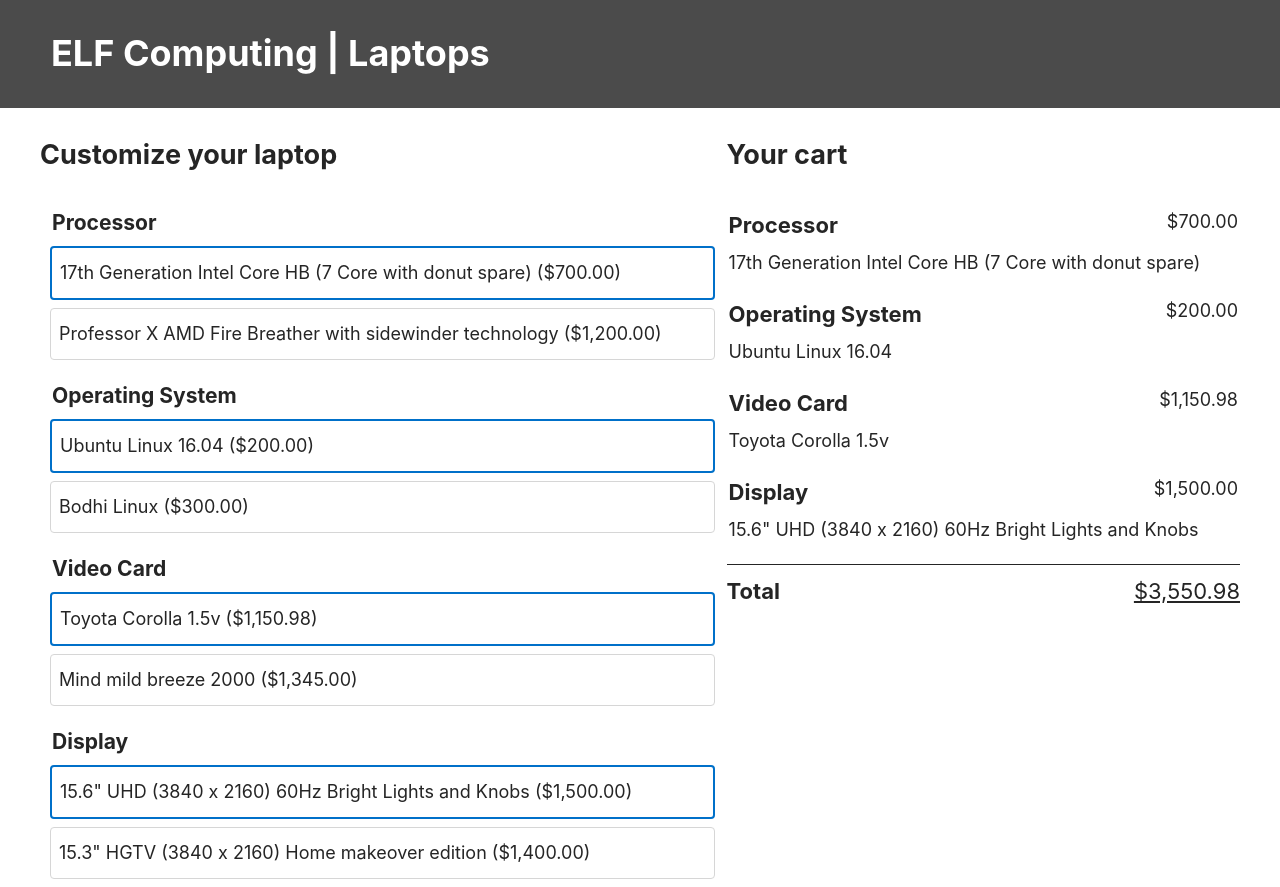
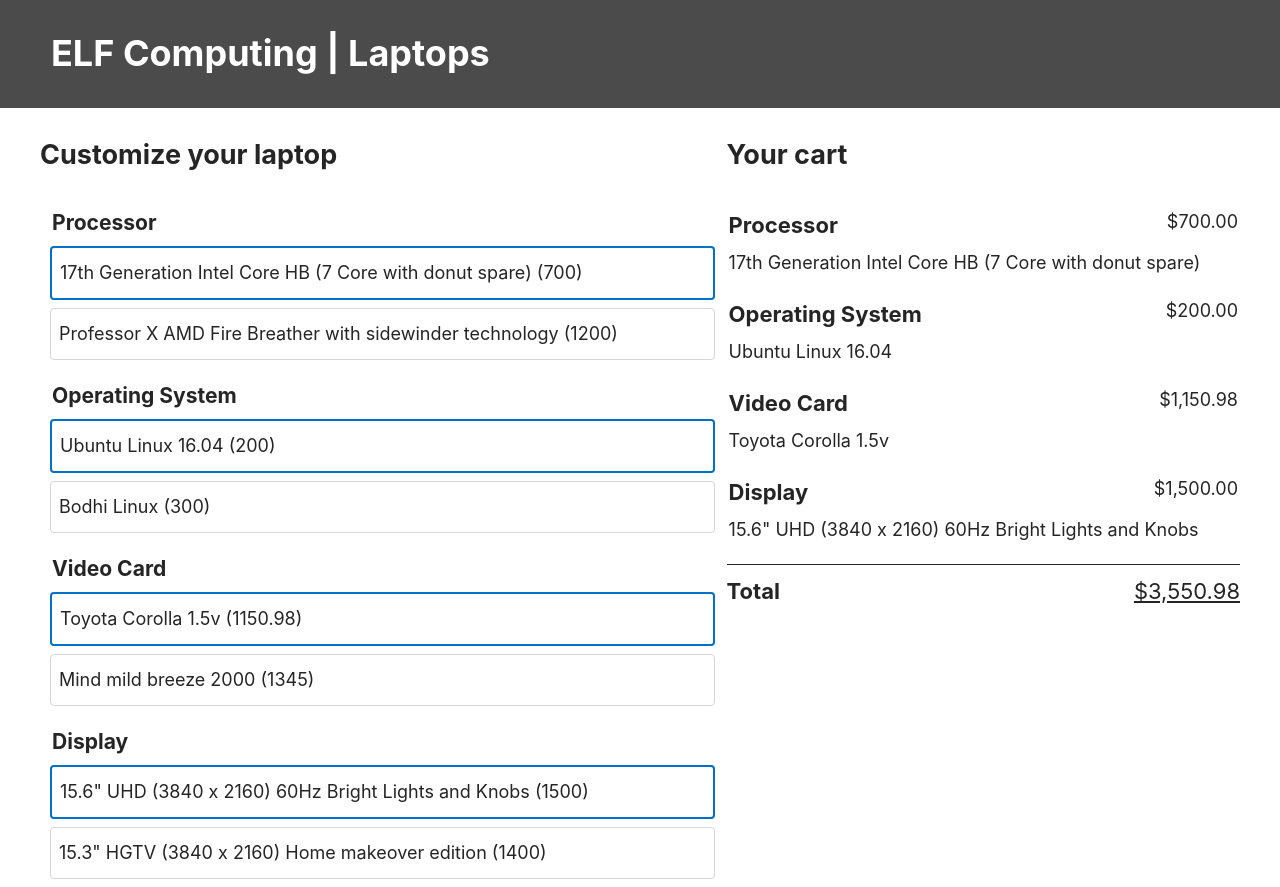
Before and after one commit to sallygaller/laptop-customizer, a React (Create React App) app: page / in a window 1280 px wide. Built offline with nearby package versions, Linux system fonts and the light colour scheme.

Commit message:
added Feature component

```diff
--- /dev/null
+++ b/src/Feature.js
@@ -0,0 +1,42 @@
+import React, { Component } from 'react';
+import slugify from 'slugify';
+import './App.css';
+
+class Feature extends Component {
+    render() {
+        console.log(this.props.options)
+        const featureHash = this.props.options + '-' + this.props.idx;
+        const options = this.props.options.map(item => {
+            console.log(item)
+            const itemHash = slugify(JSON.stringify(item));
+            return (
+
+                <div key={itemHash} className="feature__item">
+                    <input
+                        type="radio"
+                        id={itemHash}
+                        value={item}
+                        className="feature__option"
+                        name={itemHash}
+                        checked={item.name === this.props.selected[this.props.featureName].name}
+                        onChange={
+                            (e) => this.props.updateFeature(this.props.featureName, item)}
+                    />
+                    <label htmlFor={itemHash} className="feature__label">
+                        {item.name} ({item.cost})
+                  </label>
+                </div>
+            );
+        });
+        return (
+            <fieldset className="feature" key={featureHash}>
+                <legend className="feature__name">
+                    <h3>{this.props.featureName}</h3>
+                </legend>
+                {options}
+            </fieldset>
+        )
+    }
+}
+
+export default Feature;
--- a/src/Features.js
+++ b/src/Features.js
@@ -1,6 +1,7 @@
 import React, { Component } from 'react';
 import slugify from 'slugify';
 import './App.css';
+import Feature from './Feature.js'
 
 class Features extends Component {
     render() {
@@ -10,37 +11,16 @@ class Features extends Component {
         });
 
         const features = Object.keys(this.props.features).map((feature, idx) => {
-            const featureHash = feature + '-' + idx;
-            const options = this.props.features[feature].map(item => {
-                console.log(item)
-                const itemHash = slugify(JSON.stringify(item));
-                return (
-                    <div key={itemHash} className="feature__item">
-                        <input
-                            type="radio"
-                            id={itemHash}
-                            value={item}
-                            className="feature__option"
-                            name={slugify(feature)}
-                            checked={item.name === this.props.selected[feature].name}
-                            onChange={
-                                (e) => this.props.updateFeature(feature, item)}
-                        />
-                        <label htmlFor={itemHash} className="feature__label">
-                            {item.name} ({USCurrencyFormat.format(item.cost)})
-                      </label>
-                    </div>
-                );
-            });
+            return (
+                <Feature
+                    featureName={feature}
+                    options={this.props.features[feature]}
+                    key={idx}
+                    selected={this.props.selected}
+                    updateFeature={this.props.updateFeature}
+                />
+            )
 
-            return (
-                <fieldset className="feature" key={featureHash}>
-                    <legend className="feature__name">
-                        <h3>{feature}</h3>
-                    </legend>
-                    {options}
-                </fieldset>
-            );
         });
         return (
             <div>
```
